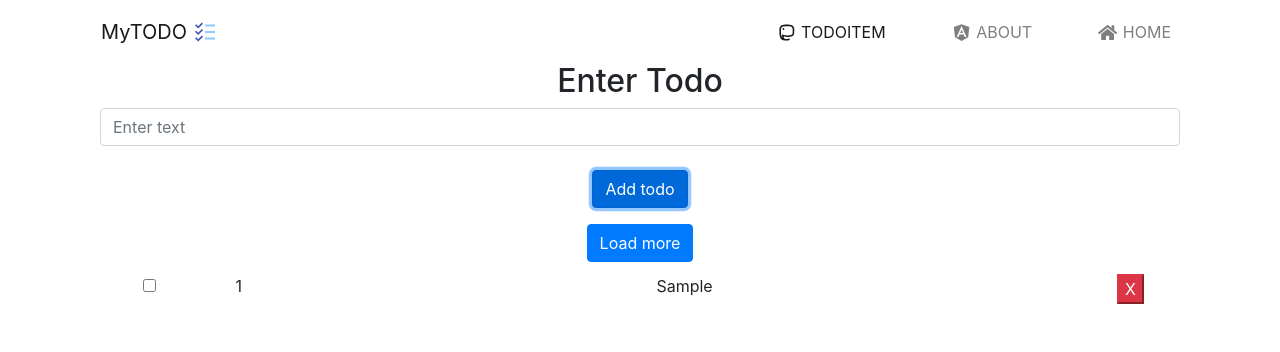
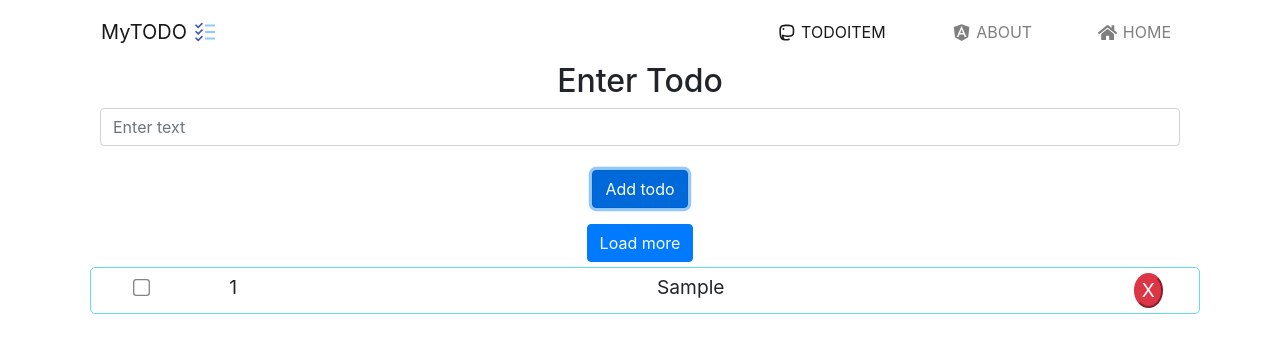
Before and after one commit to romantymets/todo-list-redux, a React (Create React App) app: page / in a window 1280 px wide. Both pictures are taken after typing "Sample" into the empty fields and a click on the button "Add todo". Shown: the top 352 px of the page. Built offline with nearby package versions, Linux system fonts and the light colour scheme.

Commit message:
delete todo

```diff
--- a/src/containers/Todo/component/List/List.js
+++ b/src/containers/Todo/component/List/List.js
@@ -4,22 +4,32 @@ import { connect } from "react-redux";
 // import {useHistory} from "react-router-dom";
 import classNames from "classnames";
 import style from "./List.module.css";
+import { deleteTodo as deleteOldTodo } from "../../../../redux/todosReducer/todosReducer";
 
 // eslint-disable-next-line react/prop-types
-function List({ todos }) {
+function List({ todos, deleteTodo }) {
   // const history = useHistory();
-
   // const onItemClick = (todo) => () => {
   //   history.push(`/todoitem${todo._id}`);
   // };
+  const onDeleteTodo = (id) => {
+    // eslint-disable-next-line react/prop-types,no-unused-vars
+    const findeIndexlement = todos.findIndex((todo) => todo.id === id);
+    const newtodos = todos;
+    newtodos.splice(findeIndexlement, 1);
+    deleteTodo(newtodos);
+  };
 
   return (
     <ul className="list-group list-group-flush">
       {/* eslint-disable-next-line react/prop-types */}
       {todos.map((todo, index) => (
         <li
-          className="list-group-item"
-          key={todo._id}
+          className={classNames(
+            style.listItem,
+            `${todo.completed ? style.doneTodo : null}`
+          )}
+          key={todo.id}
           // onClick={onItemClick(todo)}
         >
           <div className="container">
@@ -33,17 +43,18 @@ function List({ todos }) {
                 <input
                   type="checkbox"
                   checked={todo.completed}
-                  // onChange={onItemCheck(todo._id)}
+                  className={style.checkboxContainer}
+                  // onChange={onItemCheck(todo.id)}
                 />
               </div>
               <div className="col-1"> {index + 1}</div>
               <div className="col-9"> {todo.title}</div>
               <div className="col-1">
                 <button
-                  className="btn-danger"
-                  // onClick={() => {
-                  //   deleteTodo(todo._id);
-                  // }}
+                  className={classNames("btn-danger", style.button)}
+                  onClick={() => {
+                    onDeleteTodo(todo.id);
+                  }}
                 >
                   {" "}
                   X
@@ -58,7 +69,12 @@ function List({ todos }) {
 }
 
 export default compose(
-  connect((state) => ({
-    todos: state.todos,
-  }))
+  connect(
+    (state) => ({
+      todos: state.todos,
+    }),
+    {
+      deleteTodo: deleteOldTodo,
+    }
+  )
 )(List);
--- a/src/containers/Todo/component/List/List.module.css
+++ b/src/containers/Todo/component/List/List.module.css
@@ -1,4 +1,38 @@
 .doneTodo {
   text-decoration: line-through;
-  background: #61dafb;
+  background: #f8f9fa;
 }
+
+.listItem {
+  width: 100%;
+  margin: 5px;
+  padding: 5px;
+  display: block;
+  border: 1px solid #61dafb;
+  border-radius: 5px;
+  font-size: 120%;
+}
+
+.listItem:hover{
+  background-color: rgba(192,251,243,0.82);
+  cursor: pointer;
+  transition-duration: 2s;
+}
+
+.containerList {
+  margin: 0;
+  padding: 0;
+}
+.checkboxContainer {
+  transform:scale(1.3);
+  opacity:0.9;
+  cursor:pointer;
+}
+
+.button{
+  border-radius: 50%;
+}
+.button:hover {
+  transform: scale(1.2);
+  transition-duration: 1s;
+}
--- a/src/redux/todosReducer/todosReducer.js
+++ b/src/redux/todosReducer/todosReducer.js
@@ -5,12 +5,18 @@ export { initialState };
 
 // Actions
 export const ADD_TODO = `${ROOT_PREFIX}ADD_TODO`;
-
+export const DELETE_TODO = `${ROOT_PREFIX}DELETE_TODO`;
 // Action creators
 export const addTodo = (todo) => (dispatch) => {
   dispatch({
     type: ADD_TODO,
     todo: todo,
+  });
+};
+export const deleteTodo = (newtodos) => (dispatch) => {
+  dispatch({
+    type: DELETE_TODO,
+    preload: newtodos,
   });
 };
 
@@ -20,6 +26,9 @@ export default (state = initialState, action) => {
     case ADD_TODO: {
       return [...state, action.todo];
     }
+    case DELETE_TODO: {
+      return (state = [...action.preload]);
+    }
     default:
       return state;
   }
```
Also changed, not shown: src/containers/Todo/Todo.module.css (+20 -0 lines).
